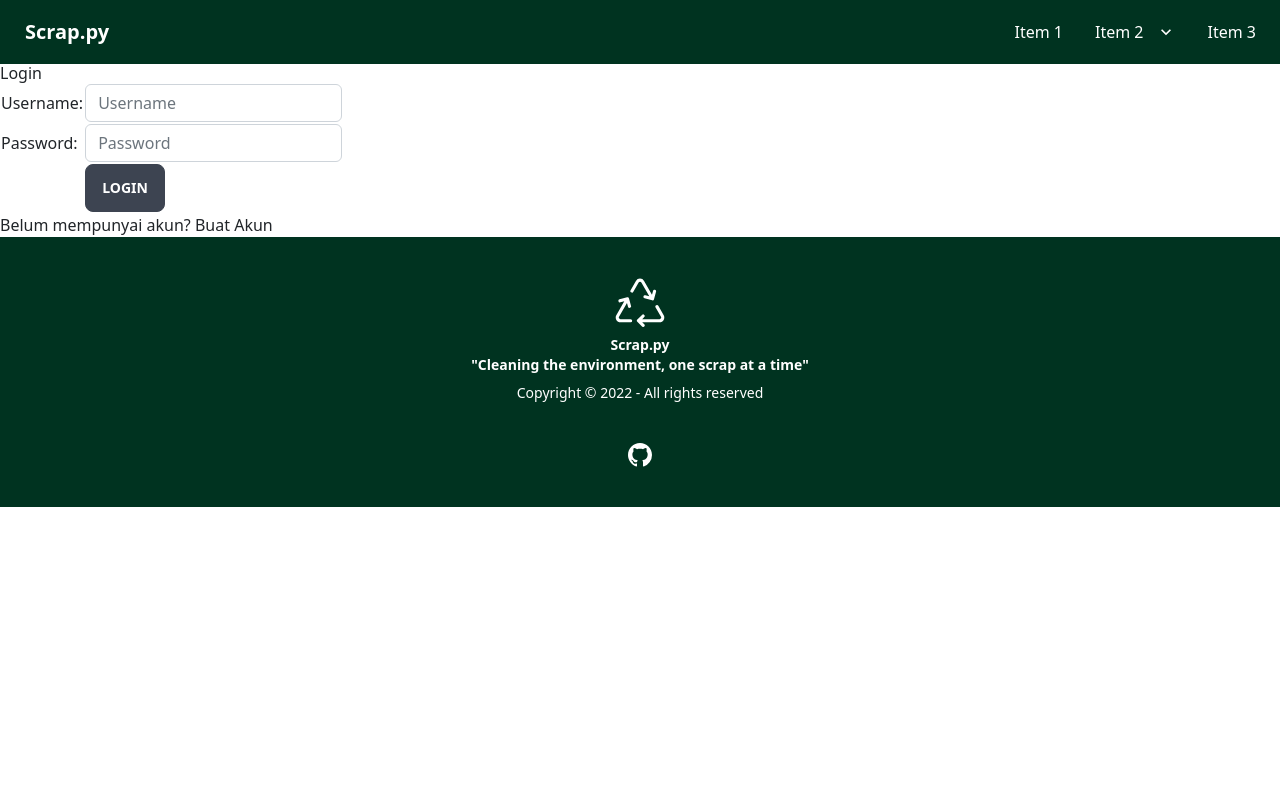
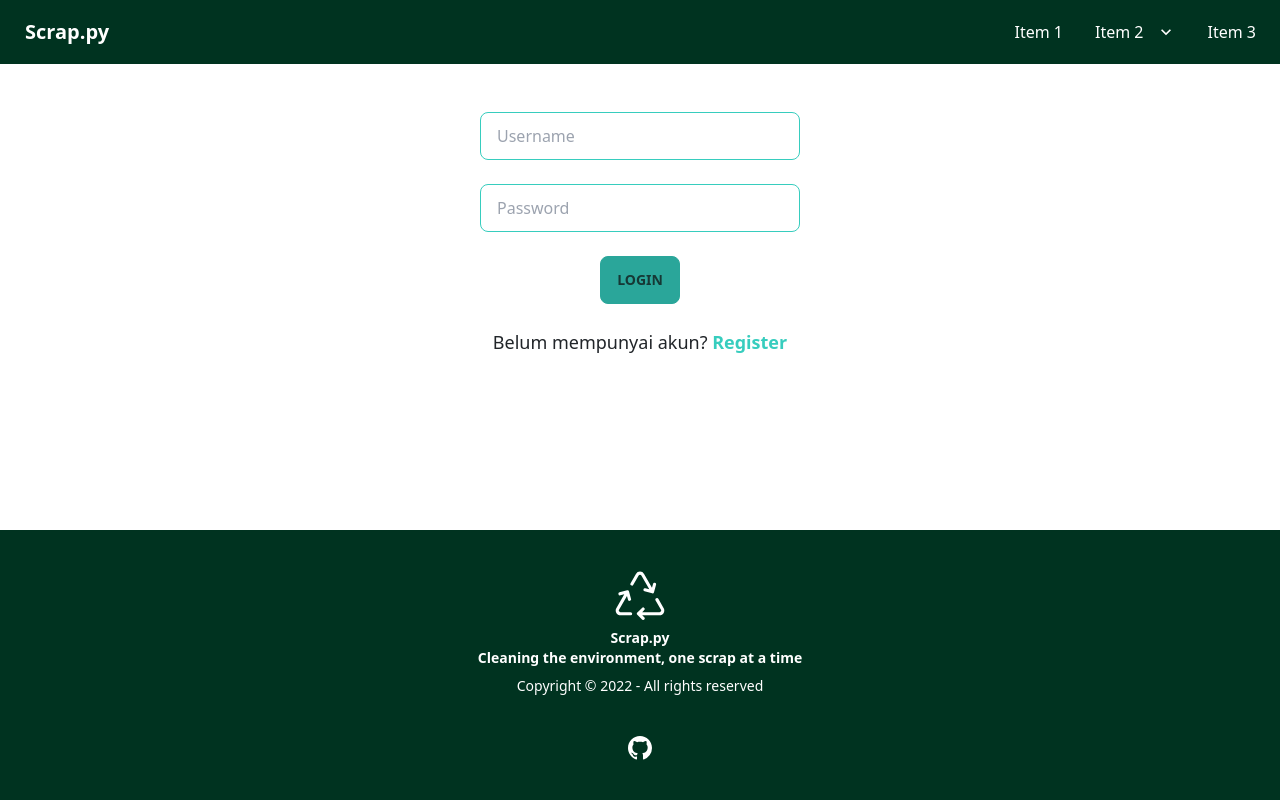
Before and after one commit to arkanalexei/TK, a Django app: page /login/ in a window 1280 px wide. Run offline with Django 4.2, Linux system fonts and the light colour scheme; parts of the project's set-up code (start-up, migrations or seed data) failed here and were passed over; some libraries are stand-ins or nearby versions.

Commit message:
sum ting wong

```diff
--- a/banksampah/templates/home.html
+++ b/banksampah/templates/home.html
@@ -4,7 +4,7 @@
 
 
 {% block meta %}
-<title>Bank Sampah</title>
+<title>Scrap.py</title>
 {% endblock meta %}
 
 
--- a/banksampah/templates/login.html
+++ b/banksampah/templates/login.html
@@ -7,39 +7,29 @@
 {% block content %}
 
 <div class = "login">
-
-    <h1>Login</h1>
-
-    <form method="POST" action="">
+    <form method="POST" action="" class="mt-5">
         {% csrf_token %}
-        <table>
-            <tr>
-                <td>Username: </td>
-                <td><input type="text" name="username" placeholder="Username" class="form-control"></td>
-            </tr>
-
-            <tr>
-                <td>Password: </td>
-                <td><input type="password" name="password" placeholder="Password" class="form-control"></td>
-            </tr>
-
-            <tr>
-                <td></td>
-                <td><input class="btn login_btn" type="submit" value="Login"></td>
-            </tr>
-        </table>
+        <div class="grid grid-cols-1 gap-4 place-items-center">
+            <input type="text" name="username" placeholder="Username" class="input bg-primary-content input-bordered input-accent w-full max-w-xs">
+            <input type="password" name="password" placeholder="Password" class="input bg-primary-content input-bordered input-accent w-full max-w-xs">
+            <input class="btn btn-active btn-accent" type="submit" value="Login">
+            <p class="mb-3 text-lg">Belum mempunyai akun? <a href="{% url 'banksampah:register' %}" class="link link-accent no-underline font-bold">Register</a></p>
+        </div>
     </form>
 
     {% if messages %}
+    <div class="flex place-content-center">
         <ul>
             {% for message in messages %}
-                <li>{{ message }}</li>
+                <div class="alert alert-warning shadow-lg">
+                    <div>
+                    <svg xmlns="http://www.w3.org/2000/svg" class="stroke-current flex-shrink-0 h-6 w-6" fill="none" viewBox="0 0 24 24"><path stroke-linecap="round" stroke-linejoin="round" stroke-width="2" d="M12 9v2m0 4h.01m-6.938 4h13.856c1.54 0 2.502-1.667 1.732-3L13.732 4c-.77-1.333-2.694-1.333-3.464 0L3.34 16c-.77 1.333.192 3 1.732 3z" /></svg>
+                    <span>{{message}}</span>
+                    </div>
+                </div>
             {% endfor %}
         </ul>
+    </div>
     {% endif %}
-
-    Belum mempunyai akun? <a href="{% url 'banksampah:register' %}">Buat Akun</a>
-
 </div>
-
 {% endblock content %}
--- a/banksampah/templates/register.html
+++ b/banksampah/templates/register.html
@@ -1,7 +1,7 @@
 {% extends 'base.html' %}
 
 {% block meta %}
-<title>Registrasi Akun</title>
+<title>Registrasi</title>
 {% endblock meta %}
 
 
--- a/templates/base.html
+++ b/templates/base.html
@@ -19,7 +19,7 @@
     {% endblock meta %}
 </head>
 
-<body>
+<body class="h-screen min-h-screen">
     <div class="navbar bg-success-content text-primary-content">
         <div class="flex-1">
           <a href="{% url 'banksampah:home' %}" class="btn btn-ghost normal-case text-xl">Scrap.py</a>
@@ -46,13 +46,13 @@
     {% endblock content %}
 
 
-    <footer class="footer footer-center p-10 bg-success-content text-primary-content">
+    <footer class="footer footer-center p-10 bg-success-content text-primary-content sticky top-[100vh]">
         <div>
             <svg xmlns="http://www.w3.org/2000/svg" width="50" height="50" fill="currentColor" class="bi bi-recycle" viewBox="0 0 16 16">
                 <path d="M9.302 1.256a1.5 1.5 0 0 0-2.604 0l-1.704 2.98a.5.5 0 0 0 .869.497l1.703-2.981a.5.5 0 0 1 .868 0l2.54 4.444-1.256-.337a.5.5 0 1 0-.26.966l2.415.647a.5.5 0 0 0 .613-.353l.647-2.415a.5.5 0 1 0-.966-.259l-.333 1.242-2.532-4.431zM2.973 7.773l-1.255.337a.5.5 0 1 1-.26-.966l2.416-.647a.5.5 0 0 1 .612.353l.647 2.415a.5.5 0 0 1-.966.259l-.333-1.242-2.545 4.454a.5.5 0 0 0 .434.748H5a.5.5 0 0 1 0 1H1.723A1.5 1.5 0 0 1 .421 12.24l2.552-4.467zm10.89 1.463a.5.5 0 1 0-.868.496l1.716 3.004a.5.5 0 0 1-.434.748h-5.57l.647-.646a.5.5 0 1 0-.708-.707l-1.5 1.5a.498.498 0 0 0 0 .707l1.5 1.5a.5.5 0 1 0 .708-.707l-.647-.647h5.57a1.5 1.5 0 0 0 1.302-2.244l-1.716-3.004z"/>
             </svg>
           <p class="font-bold">
-            Scrap.py <br>"Cleaning the environment, one scrap at a time"
+            Scrap.py <br>Cleaning the environment, one scrap at a time
           </p>
           <p>Copyright © 2022 - All rights reserved</p>
         </div>
```
Also changed, not shown: banksampah/migrations/0001_initial.py.
